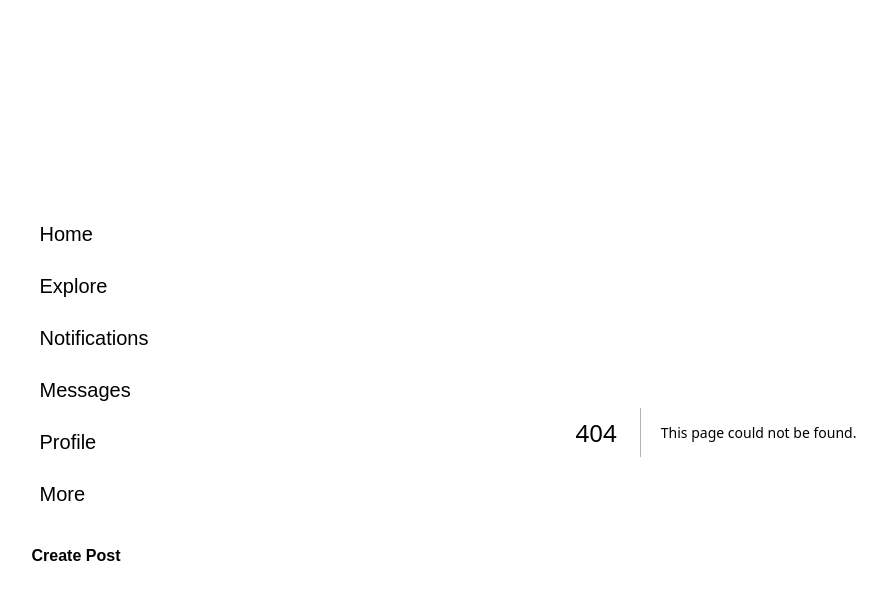
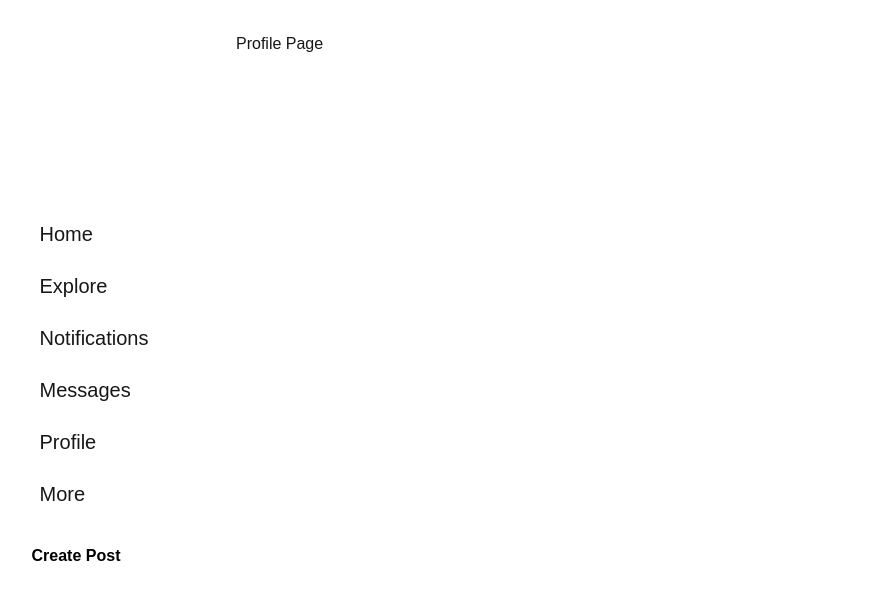
Before and after one commit to pickachuuu/kaleido-client, a Next.js app: page /profile in a window 1280 px wide. Before the commit this address had no page. Shown: the top 600 px of the page, without its empty margins (52-935 px from the left). Built offline with nearby package versions, Linux system fonts and the light colour scheme.

Commit message:
feat: add ProfilePage component

```diff
--- /dev/null
+++ b/src/app/profile/page.tsx
@@ -0,0 +1,7 @@
+export default function ProfilePage() {
+    return (
+        <div>
+            Profile Page
+        </div>
+    )
+}
```
